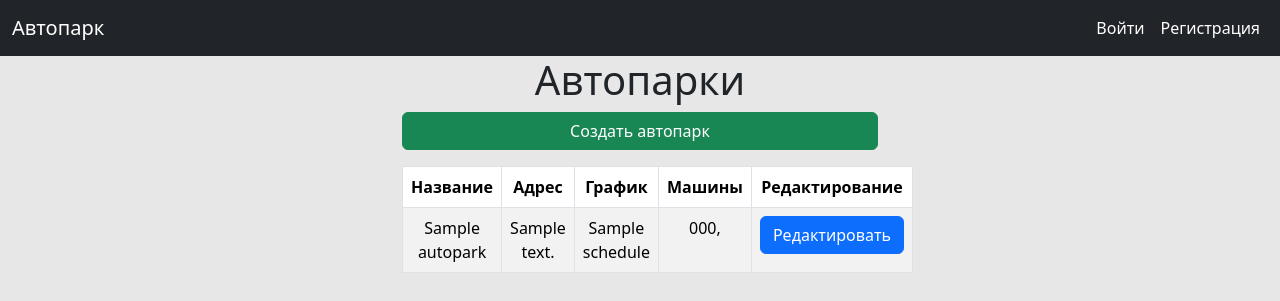
After one commit to AtmoSL/autopark, a PHP site: template app/views/autoparks/allAutoparks.php in a window 1280 px wide. The commit adds this page. Shown: the top 301 px of the page. Run offline with PHP 8.4, Linux system fonts and the light colour scheme; the template is opened without the code that fills it: most values are stand-ins (such as "Sample title", 1, 10 or a date in 2020).

Commit message:
Страница автопарков

```diff
--- a/app/Models/Autopark.php
+++ b/app/Models/Autopark.php
@@ -2,7 +2,9 @@
 
 namespace app\Models;
 
-class Autopark
+use service\Model;
+
+class Autopark extends Model
 {
     public static string $table = "autoparks";
 }
--- a/app/routes.php
+++ b/app/routes.php
@@ -16,3 +16,5 @@ Router::addRoute('/cars/new', 'CarController', 'new');
 Router::get('/car/edit', 'CarController', 'edit');
 Router::post('/car/editForm', 'CarController', 'editForm');
 Router::post('/cars/newForm', 'CarController', 'newForm');
+
+Router::addRoute('/autoparks', 'AutoparkController', 'all');
--- /dev/null
+++ b/app/views/autoparks/allAutoparks.php
@@ -0,0 +1,37 @@
+<?php include dirname(__FILE__) .'/../layouts/header.php'
+/** @var \app\Models\Car $autopark */
+/** @var array $autoparks */
+?>
+
+    <div class="container">
+        <h1>Автопарки</h1>
+        <a href="/autoparks/new" class="btn btn-success w-100 mb-3">Создать автопарк</a>
+        <table class="table table-striped table-bordered text-center">
+            <thead>
+            <tr>
+                <th scope="col">Название</th>
+                <th scope="col">Адрес</th>
+                <th scope="col">График</th>
+                <th scope="col">Машины</th>
+                <th scope="col">Редактирование</th>
+            </tr>
+            </thead>
+            <tbody>
+            <?php foreach ($autoparks as $id => $autopark) {; ?>
+
+                <tr>
+                    <td><?= $autopark["title"] ?></td>
+                    <td><?= $autopark["address"] ?></td>
+                    <td><?= $autopark["schedule"] ?></td>
+                    <td><?php foreach ($autopark["carsNumbers"] as $number){?>
+                        <?=$number?>, </br>
+                       <?php }?> </td>
+                    <td><a href="/autopark/edit?id=<?= $id ?>"
+                           class="btn btn-primary">Редактировать</a></td>
+                </tr>
+
+            <?php } ?>
+            </tbody>
+        </table>
+    </div>
+<?php include dirname(__FILE__) .'/../layouts/footer.php' ?>
--- a/app/views/layouts/header.php
+++ b/app/views/layouts/header.php
@@ -31,6 +31,9 @@
                         <a class="nav-link active" href="/cars">Машины</a>
                     </li>
                     <li class="nav-item">
+                        <a class="nav-link active" href="/autoparks">Автопарки</a>
+                    </li>
+                    <li class="nav-item">
                         <a class="nav-link active" href="/profile">Профиль</a>
                     </li>
                     <li class="nav-item">
```
Also changed, not shown: app/Controllers/AutoparkController.php (added, +34 -0 lines).
